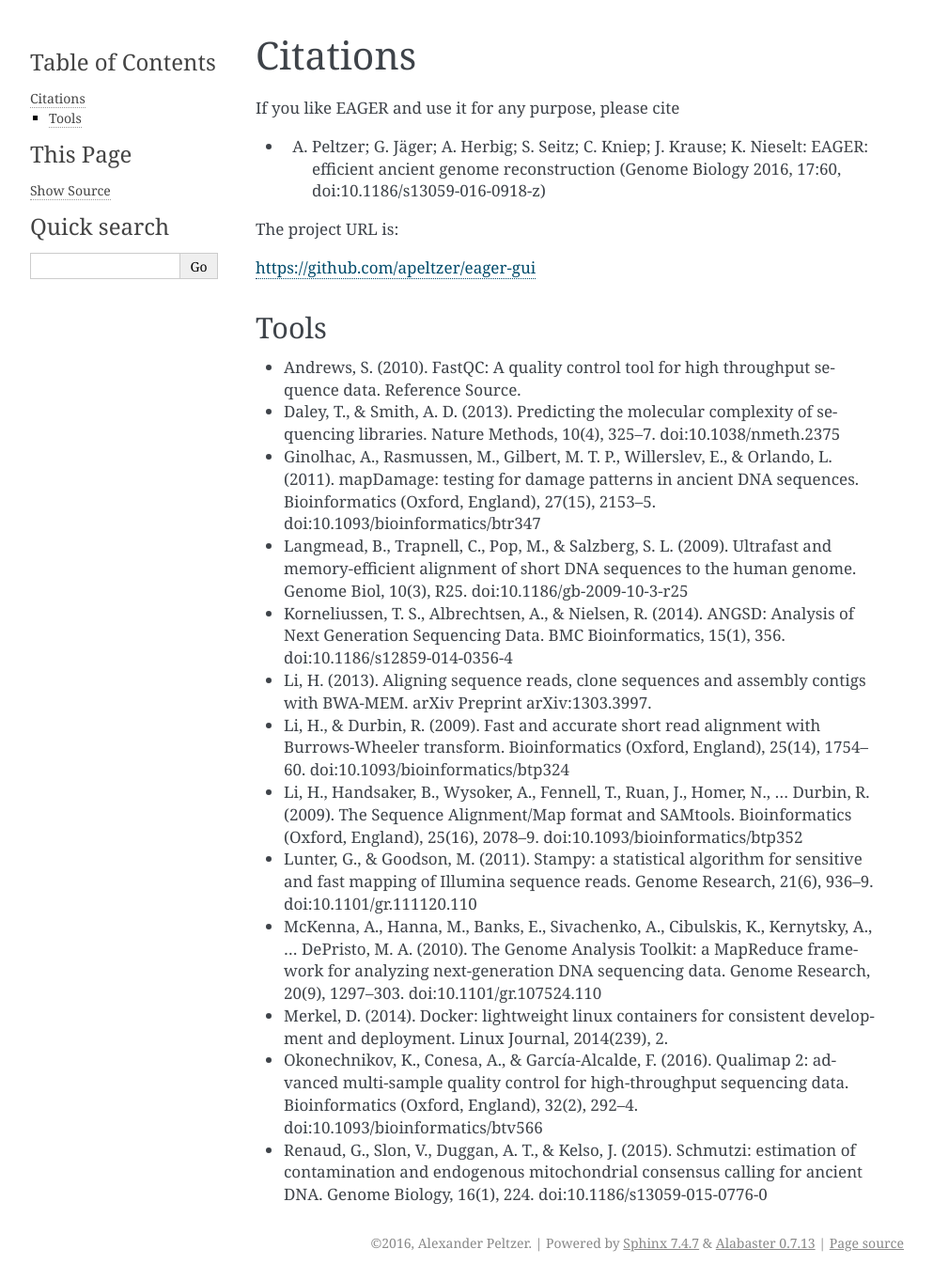
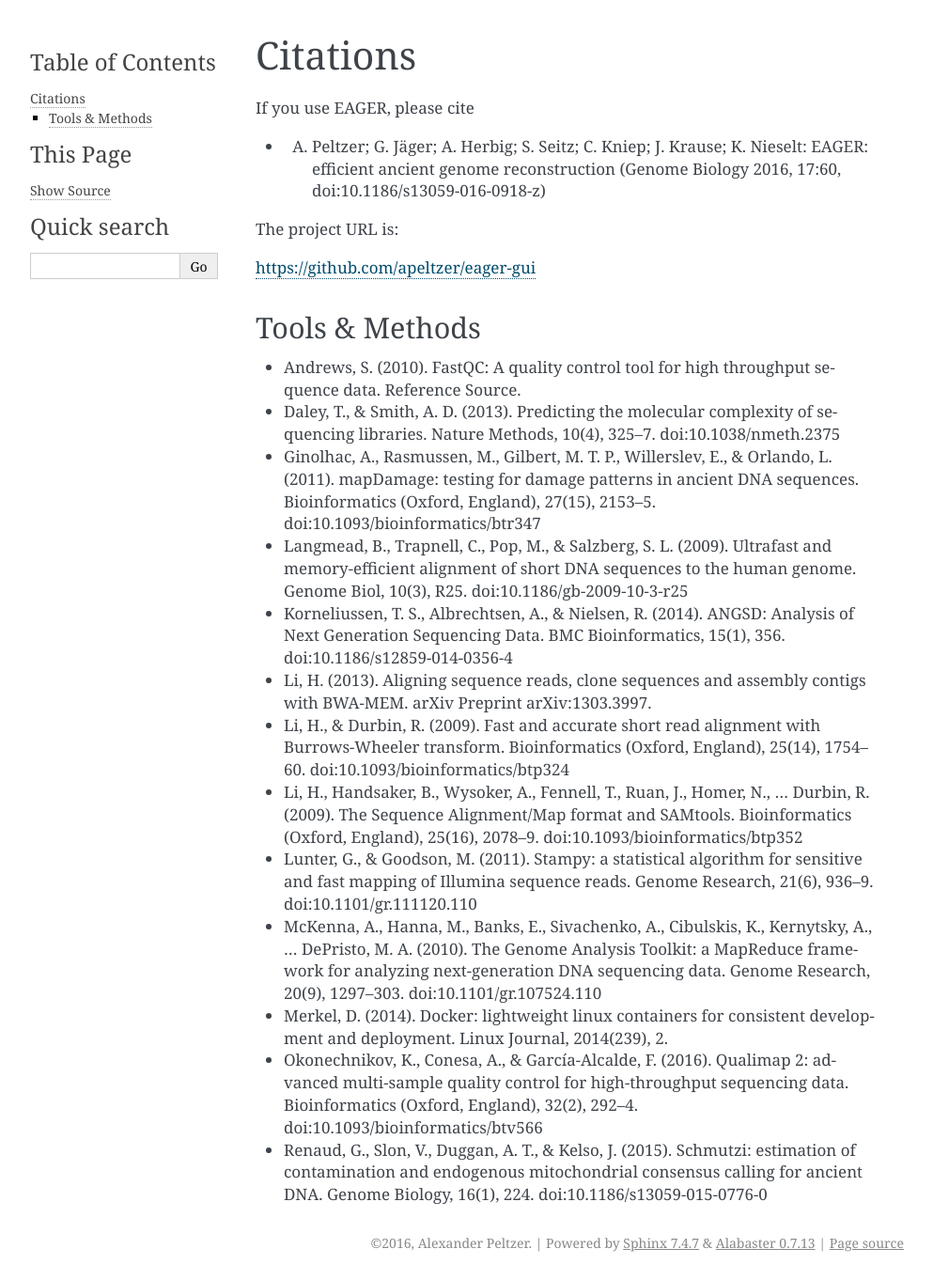
Before and after one commit to apeltzer/EAGER-GUI, a Sphinx documentation site: the page built from docs/contents/citations.rst, in a window 1280 px wide. Shown: the whole page at 94% size, without its empty margins (148-1141 px from the left). Built offline with Sphinx 7.4.7, drawn with Linux system fonts in a browser that asks for light colours.

```diff
--- a/docs/contents/citations.rst
+++ b/docs/contents/citations.rst
@@ -1,7 +1,7 @@
 Citations
 ---------
 
-If you like EAGER and use it for any purpose, please cite
+If you use EAGER, please cite
 
 - A. Peltzer; G. Jäger; A. Herbig; S. Seitz; C. Kniep; J. Krause; K. Nieselt: EAGER: efficient ancient genome reconstruction (Genome Biology 2016, 17:60, doi:10.1186/s13059-016-0918-z)
 
@@ -9,8 +9,8 @@
 
 https://github.com/apeltzer/eager-gui
 
-Tools
-~~~~~
+Tools & Methods
+~~~~~~~~~~~~~~~
 
 * Andrews, S. (2010). FastQC: A quality control tool for high throughput sequence data. Reference Source.
 * Daley, T., & Smith, A. D. (2013). Predicting the molecular complexity of sequencing libraries. Nature Methods, 10(4), 325–7. doi:10.1038/nmeth.2375
--- a/docs/contents/installation.rst
+++ b/docs/contents/installation.rst
@@ -72,8 +72,8 @@
 
 A more extensive description of the options required to run the pipeline can be found by using the help function of "deager":
 
+.. code-block:: bash
 
-.. code-block:: bash
    ./deager -h
    Eager Docker Client
     Usage:
--- a/docs/contents/prerequisites.rst
+++ b/docs/contents/prerequisites.rst
@@ -46,6 +46,7 @@
 
 For OSX users, we also created a video, describing the whole process on a OSX Yosemite client machine. Afterwards, you can follow the setup instructions on VirtualBox Installation Guide for EAGER
 
+.. _naming_scheme:
 
 File Naming Scheme
 ~~~~~~~~~~~~~~~~~~
```
Also changed, not shown: docs/contents/tutorials.rst (+22 -0 lines).
